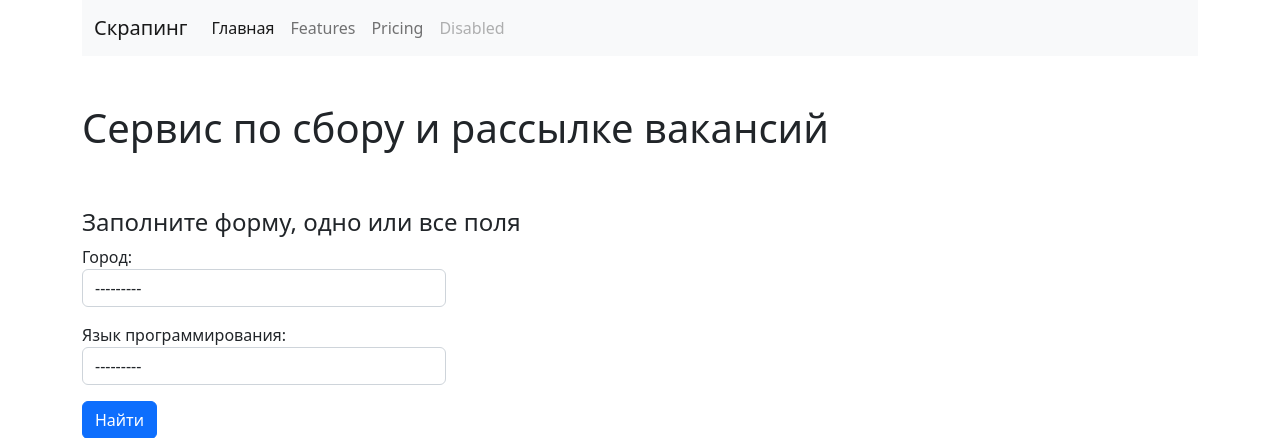
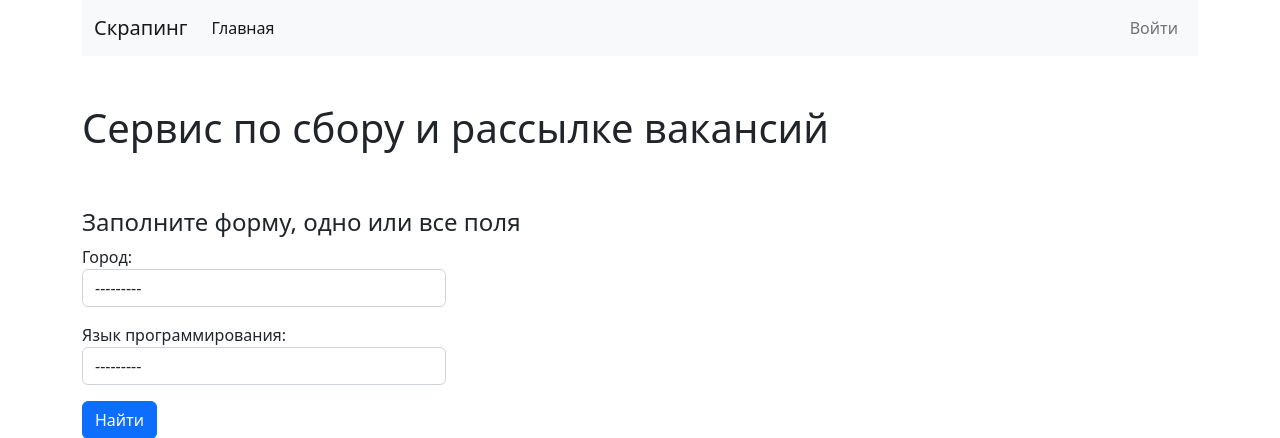
Before and after one commit to darthmorgot/scraping_service, a Django app: page / in a window 1280 px wide. Shown: the top 438 px of the page. Run offline with Django 4.2, Linux system fonts and the light colour scheme; data comes from the database, SQL or seed files in the repository.

Commit message:
Изменил разметку блока навигации по сайту.

```diff
--- a/templates/base.html
+++ b/templates/base.html
@@ -21,15 +21,20 @@
             <li class="nav-item">
               <a class="nav-link active" aria-current="page" href="{% url 'home' %}">Главная</a>
             </li>
+          </ul>
+          <ul class="navbar-nav ms-auto">
+            {% if user.is_authenticated %}
             <li class="nav-item">
-              <a class="nav-link" href="#">Features</a>
+              <a class="nav-link">{{ user }}</a>
             </li>
             <li class="nav-item">
-              <a class="nav-link" href="#">Pricing</a>
+              <a class="nav-link" href="{% url 'logout' %}">Выйти</a>
             </li>
+            {% else %}
             <li class="nav-item">
-              <a class="nav-link disabled">Disabled</a>
+              <a class="nav-link" href="{% url 'login' %}">Войти</a>
             </li>
+            {% endif %}
           </ul>
         </div>
       </div>
```
